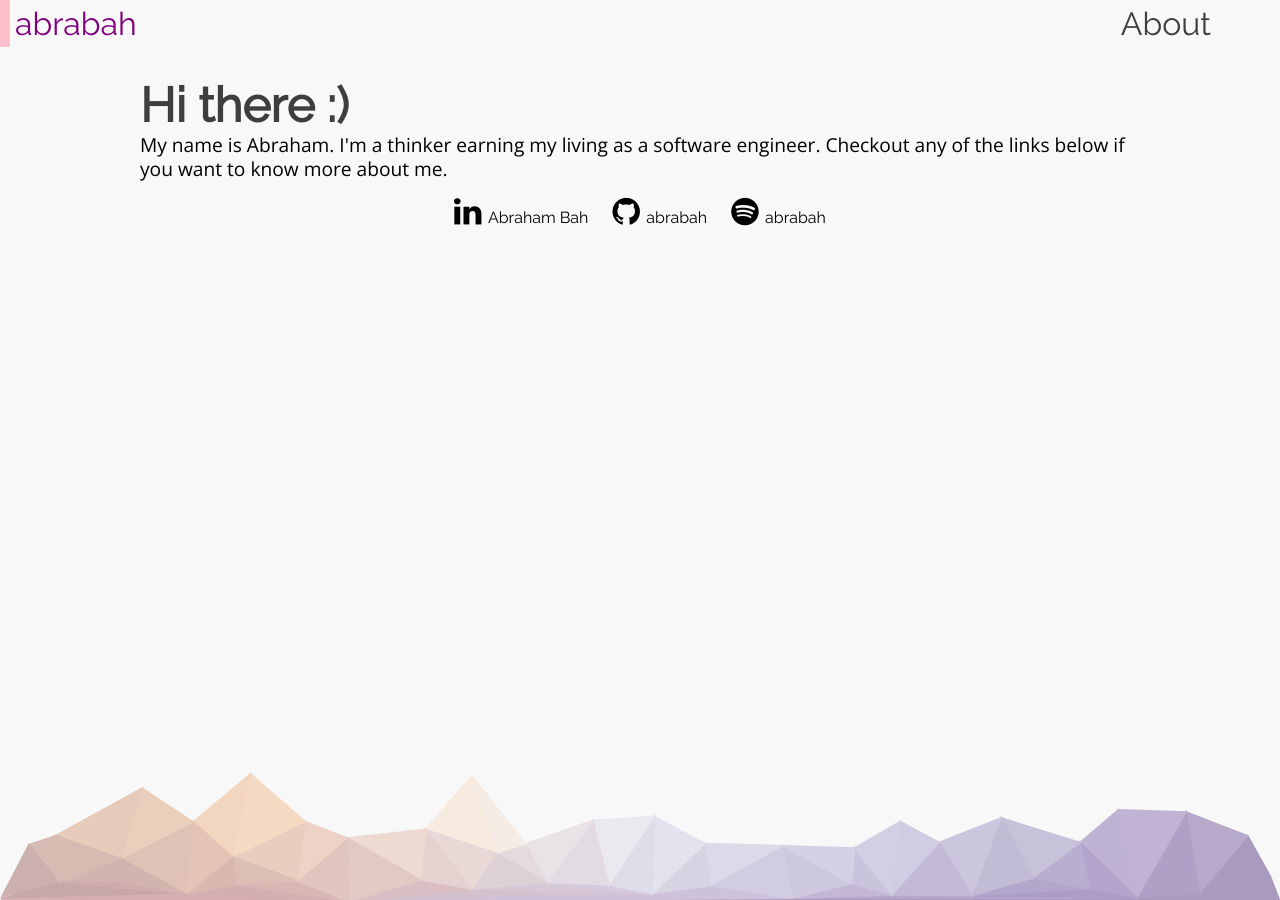
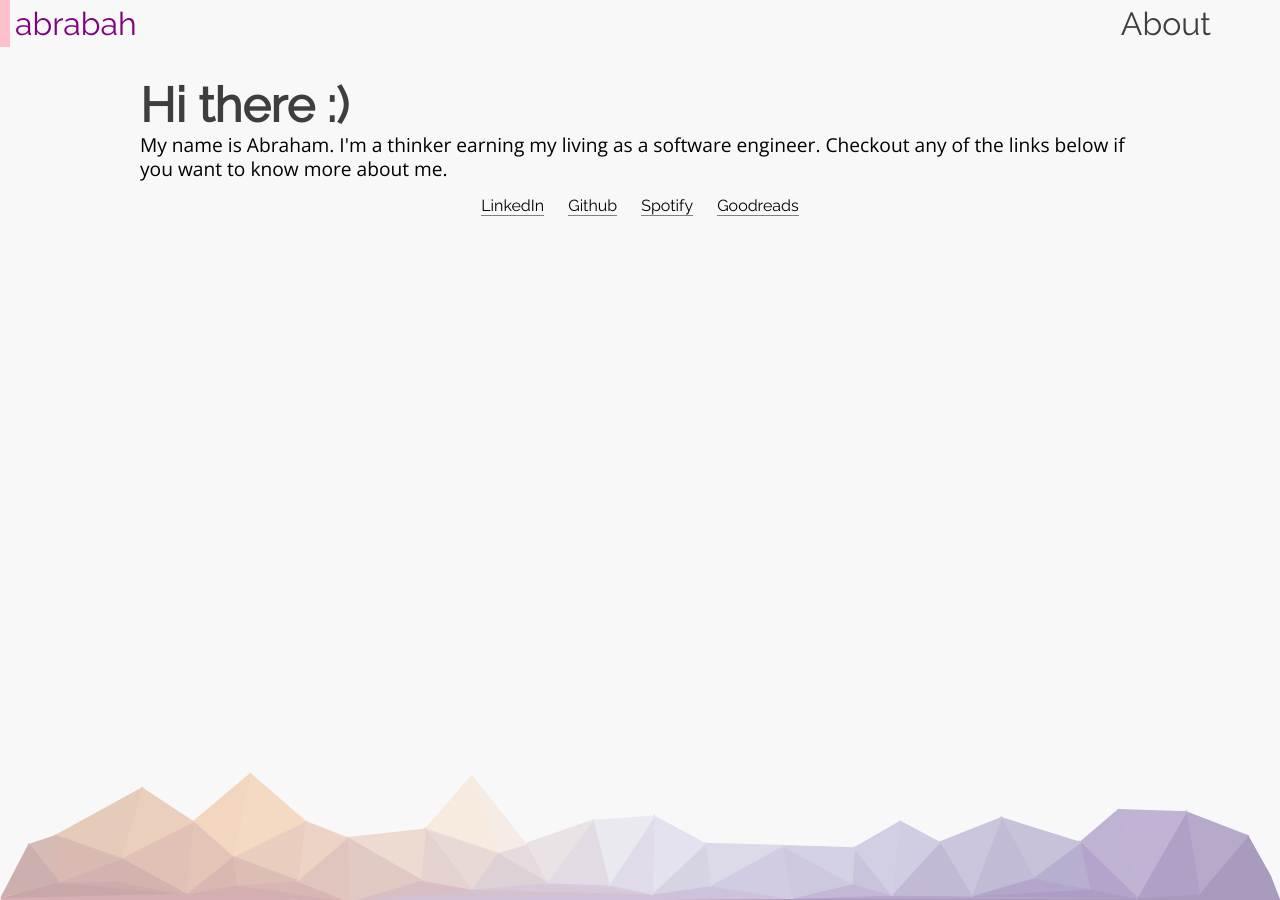
Before and after one commit to abrabah/abrabah.github.io, a Jekyll site: the page built from about/index.html, in a window 1280 px wide. Built offline with Jekyll 4.4.1, drawn with Linux system fonts in a browser that asks for light colours; nearby versions of some CDN libraries.

Commit message:
removed font-awesome css.. Added link to goodreads in about section

```diff
--- a/_layouts/default.html
+++ b/_layouts/default.html
@@ -7,7 +7,6 @@
   <meta name="description" content="Personal website">
   <meta name="author" content="Abraham Bah">
   <link rel="stylesheet" href="/style/makeitpretty.css" type="text/css" media="all" />
-  <link href="//maxcdn.bootstrapcdn.com/font-awesome/4.3.0/css/font-awesome.min.css" rel="stylesheet">
 
   <script>
   (function(i,s,o,g,r,a,m){i['GoogleAnalyticsObject']=r;i[r]=i[r]||function(){
--- a/about/index.html
+++ b/about/index.html
@@ -10,9 +10,11 @@ title: Hello world
   </section>
 
   <footer class="about-footer">
-    <a class="linkedin-link" href="https://www.linkedin.com/pub/abraham-bah/ba/456/868"><i class="fa fa-linkedin "></i>Abraham Bah</a>
-    <a class="github-link" href="https://github.com/abrabah"><i class="fa fa-github"></i>abrabah</a>
-    <a class="spotify-link" href="spotify:user:abrabah"><i class="fa fa-spotify "></i>abrabah</a>
+    <a class="linkedin-link" href="https://www.linkedin.com/pub/abraham-bah/ba/456/868">LinkedIn</a>
+    <a class="other-link" href="https://github.com/abrabah">Github</a>
+    <a class="spotify-link" href="spotify:user:abrabah">Spotify</a>
+    <a class="other-link" href="https://www.goodreads.com/user/show/46092718-abraham-bah">Goodreads</a>
+
   </footer>
 
 </section>
--- a/style/components/_about.scss
+++ b/style/components/_about.scss
@@ -8,7 +8,8 @@
     .spotify-link{ @include make-contact-link(#2EBD59) };
     .linkedin-link {@include make-contact-link(#0077B5) };
     .lastfm-link {@include make-contact-link(red) };
-    .github-link {@include make-contact-link(gray) };
+    .other-link {@include make-contact-link(gray) };
+
 
     text-align: center;
     margin-top: 15px;
--- a/style/components/_fontawesome.scss
+++ b/style/components/_fontawesome.scss
@@ -4,6 +4,7 @@
   &:hover{
     color: $hover-color;
   }
+  border-bottom: gray solid 1px;
 }
 
 
```
